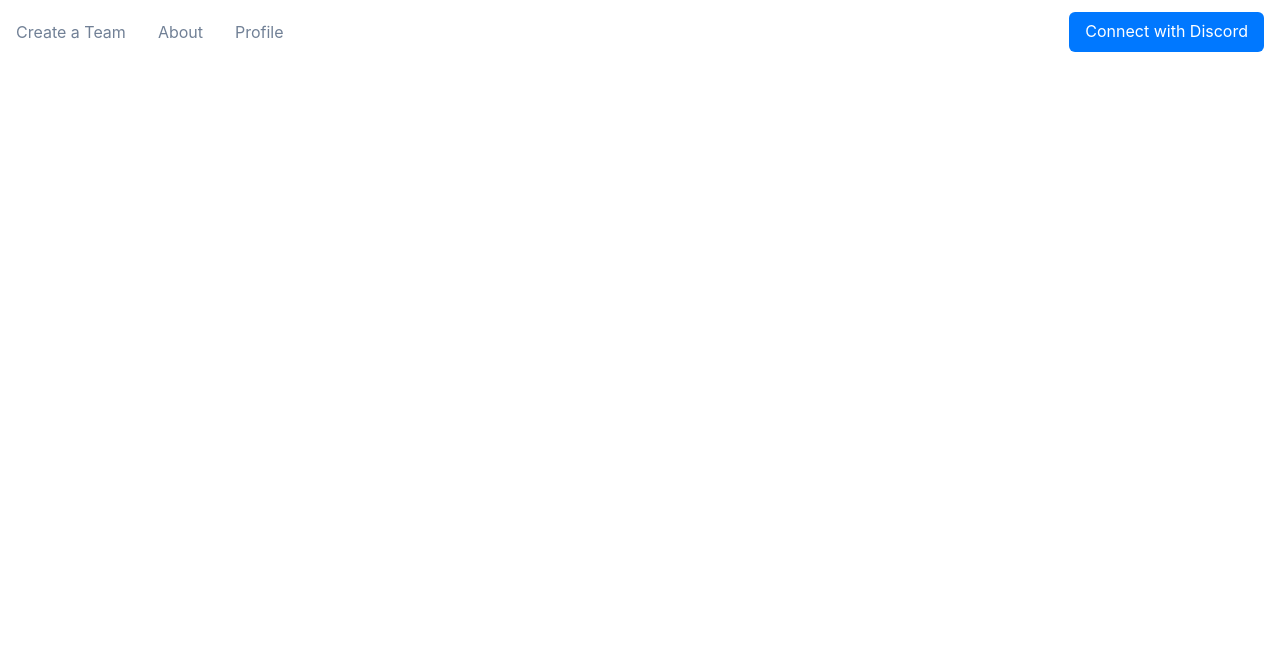
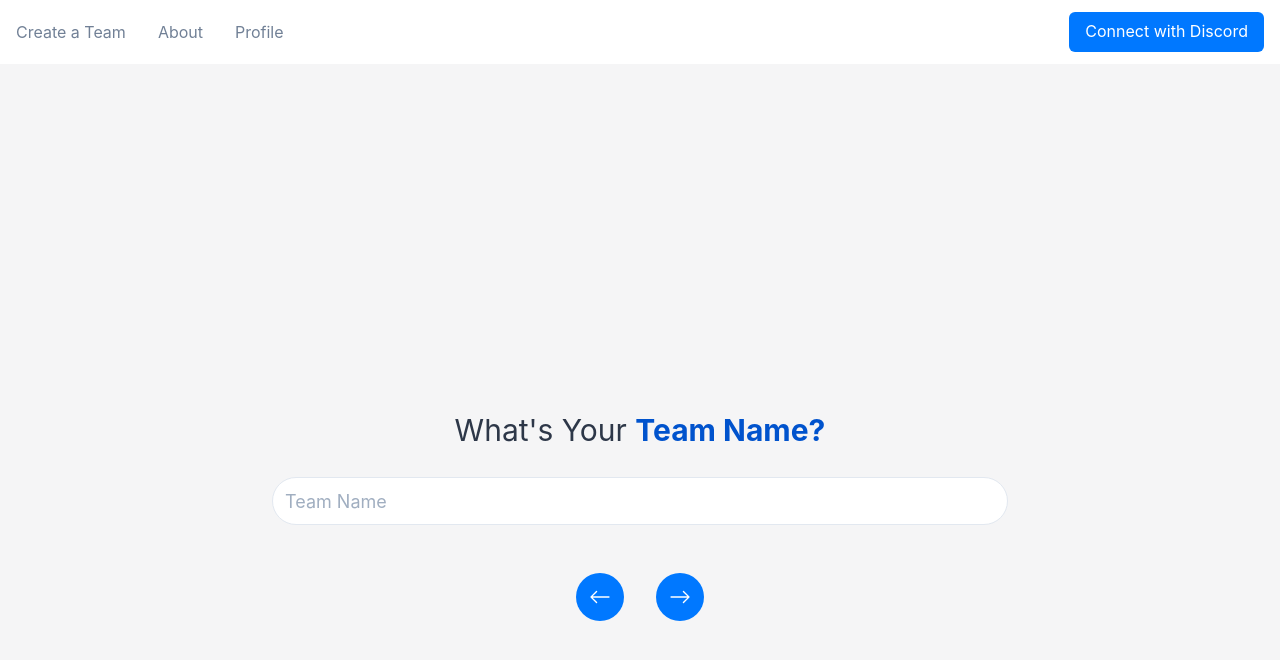
Before and after one commit to imalexhu/omada-frontend, a React (Create React App) app: page /createteam in a window 1280 px wide. Shown: the top 660 px of the page. Built offline with nearby package versions, Linux system fonts and the light colour scheme.

Commit message:
bug fixed on profile not correctly display

```diff
--- a/src/App.js
+++ b/src/App.js
@@ -11,7 +11,7 @@ function App() {
       <Header />
       <Routes>
         <Route path='/' element={null} />
-        {/* <Route path='/createteam' element={<CreateTeam />} /> */}
+        <Route path='/createteam' element={<CreateTeam />} />
         <Route path='/profile' element={<UserProfile />} />
       </Routes>
     </Router>
```
